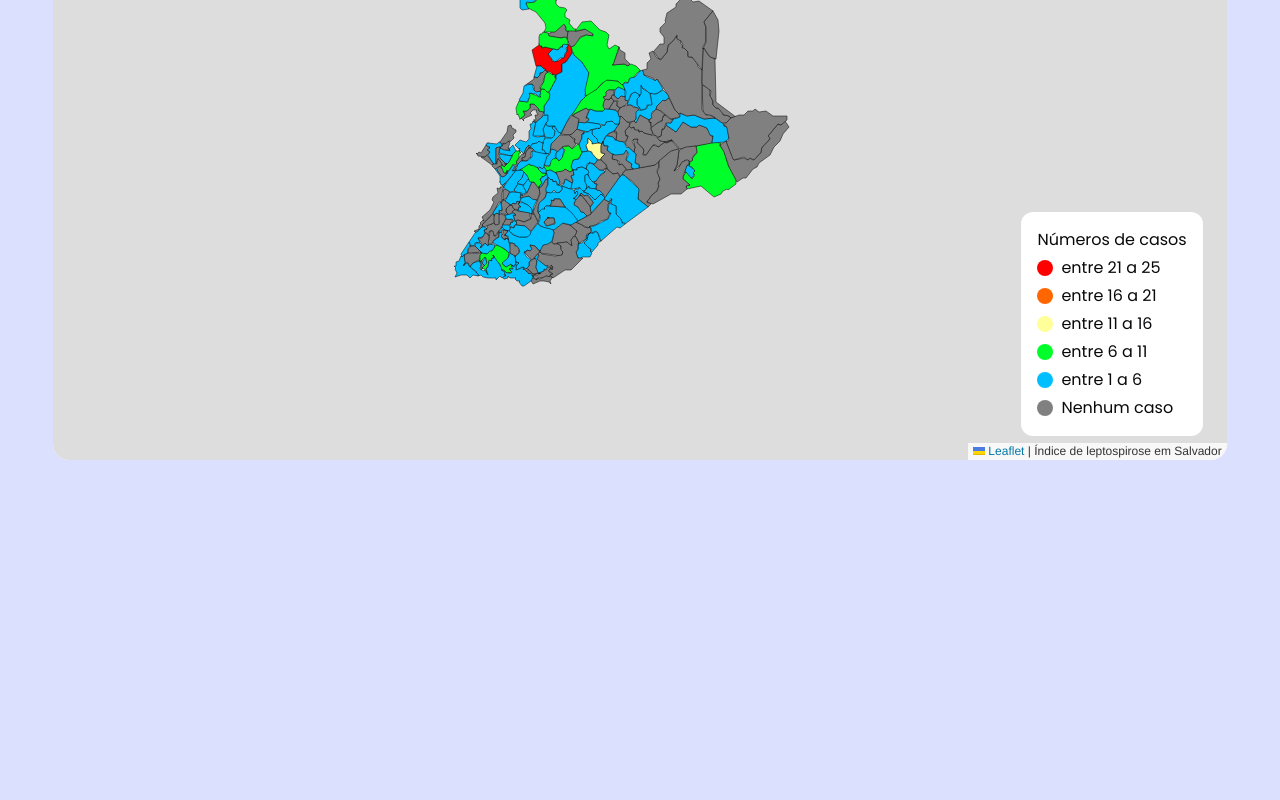
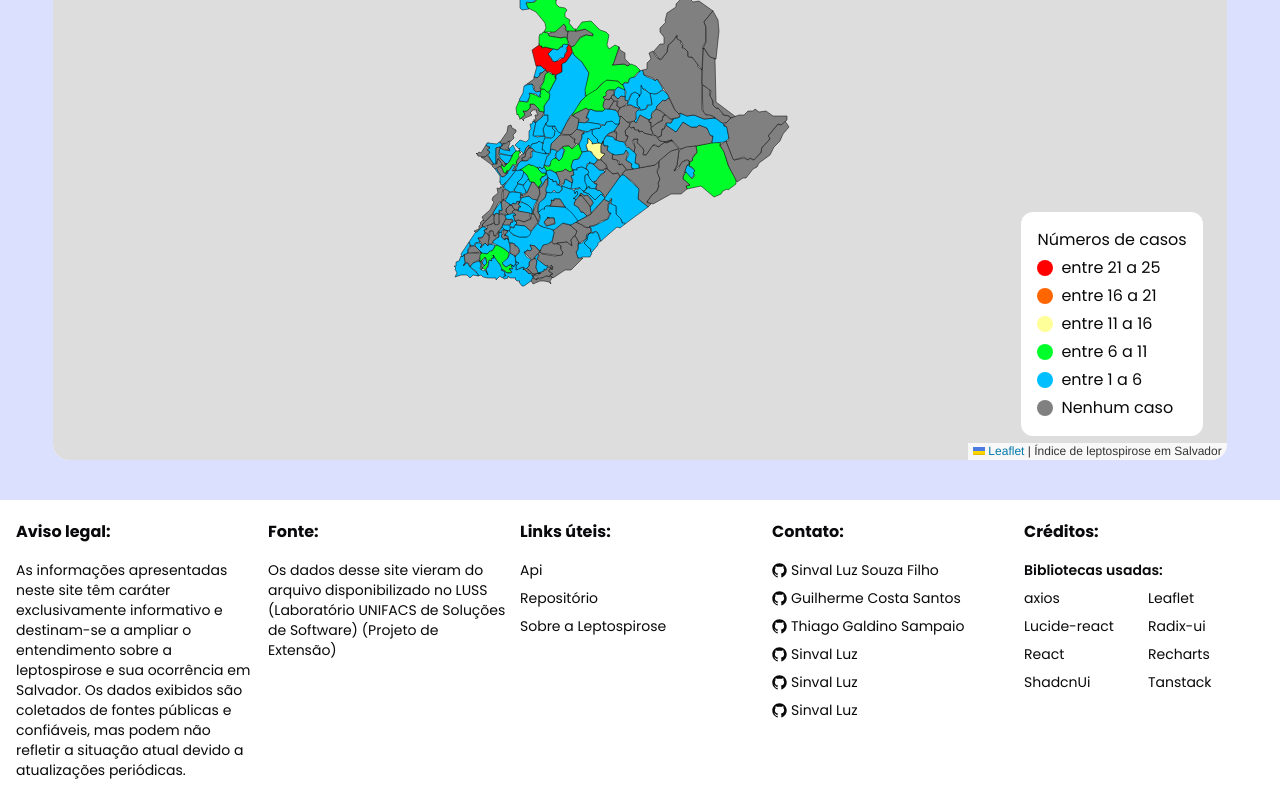
Before and after one commit to Sinvalluz/Cidades-Internas, a Next.js app: page / in a window 1280 px wide. Shown: the part 1564-2364 px from the top of the page. Before the commit the page ends 2064 px from the top, so only its background shows below. Built offline with nearby package versions, Linux system fonts and the light colour scheme.

Commit message:
feat: Adicinando rodapé

```diff
--- a/package.json
+++ b/package.json
@@ -12,6 +12,7 @@
     "@radix-ui/react-icons": "^1.3.0",
     "@radix-ui/react-scroll-area": "^1.2.0",
     "@radix-ui/react-select": "^2.1.2",
+    "@radix-ui/react-separator": "^1.1.0",
     "@radix-ui/react-slot": "^1.1.0",
     "@tanstack/react-query": "^5.59.15",
     "@types/leaflet": "^1.9.12",
--- a/src/app/page.tsx
+++ b/src/app/page.tsx
@@ -1,11 +1,14 @@
 import Cabecalho from '@/components/common/Cabecalho';
 import PainelMain from '@/components/common/PainelMain';
+import Rodape from '@/components/common/rodape';
+import { Separator } from '@/components/ui/separator';
 
 export default function Home() {
 	return (
 		<>
 			<Cabecalho />
 			<PainelMain />
+			<Rodape />
 		</>
 	);
 }
--- a/src/app/sobre/page.tsx
+++ b/src/app/sobre/page.tsx
@@ -1,5 +1,11 @@
 import Cabecalho from '@/components/common/Cabecalho';
+import Rodape from '@/components/common/rodape';
 
 export default function Sobre() {
-	return <Cabecalho />;
+	return (
+		<>
+			<Cabecalho />
+			<Rodape />
+		</>
+	);
 }
--- a/src/components/common/Graficos/GraficoBarras/index.tsx
+++ b/src/components/common/Graficos/GraficoBarras/index.tsx
@@ -88,7 +88,7 @@ export default function GraficoBarras() {
 		},
 	} satisfies ChartConfig;
 	return (
-		<div className='bg-white rounded-2xl sm:p-6 p-2 box-border w-full'>
+		<div className='bg-white rounded-2xl sm:p-6 p-2 box-border w-full overflow-x-hidden'>
 			<div className='flex gap-3 pt-3 flex-wrap'>
 				<Select value={bairroSelecionado} onValueChange={(value) => setBairroSelecionado(value)}>
 					<SelectTrigger className='flex-grow basis-40'>
--- a/src/components/common/Graficos/GraficoMapa/index.tsx
+++ b/src/components/common/Graficos/GraficoMapa/index.tsx
@@ -96,7 +96,7 @@ export default function GraficoMapa() {
 
 	return (
 		<div className='bg-white relative z-0 h-containerGraficoMapa outline-none rounded-2xl w-full'>
-			<h2 className='absolute z-10 pt-2 text-black text-2xl font-bold w-full bg-white h-20 rounded-t-2xl flex items-center justify-center'>
+			<h2 className='absolute z-10 pt-2 text-black text-2xl text-center font-bold w-full bg-white h-20 rounded-t-2xl flex items-center justify-center'>
 				Mapa de Leptospirose em Salvador 2018 e 2019
 			</h2>
 			<MapContainer
--- /dev/null
+++ b/src/components/common/rodape/index.tsx
@@ -0,0 +1,129 @@
+import { GitHubLogoIcon } from '@radix-ui/react-icons';
+
+export default function Rodape() {
+	return (
+		<footer className='w-full bg-white py-5 px-4'>
+			<div className='flex gap-3 flex-wrap justify-center overflow-x-hidden'>
+				<div className='flex-1 box-border basis-40'>
+					<h4 className='font-bold mb-4'>Aviso legal:</h4>
+					<p className='text-sm'>
+						As informações apresentadas neste site têm caráter exclusivamente informativo e destinam-se a
+						ampliar o entendimento sobre a leptospirose e sua ocorrência em Salvador. Os dados exibidos são
+						coletados de fontes públicas e confiáveis, mas podem não refletir a situação atual devido a
+						atualizações periódicas.
+					</p>
+				</div>
+				<div className='flex-1  box-border basis-40 '>
+					<h4 className='font-bold mb-4'>Fonte:</h4>
+					<p className='text-sm'>
+						Os dados desse site vieram do arquivo disponibilizado no LUSS (Laboratório UNIFACS de Soluções
+						de Software) (Projeto de Extensão)
+					</p>
+				</div>
+				<div className='flex-1  box-border basis-40'>
+					<h4 className='font-bold mb-4'>Links úteis:</h4>
+					<ul className='text-sm flex flex-col gap-2'>
+						<li>
+							<a
+								href='https://cidades-internas.vercel.app/api/getLeptoData'
+								className='transition-all hover:text-blue-700 hover:text-base hover:font-semibold'>
+								Api
+							</a>
+						</li>
+						<li>
+							<a
+								href='https://github.com/Sinvalluz/Cidades-Internas'
+								target='_black'
+								className='transition-all hover:text-blue-700 hover:text-base hover:font-semibold'>
+								Repositório
+							</a>
+						</li>
+						<li>
+							<a
+								href='https://www.gov.br/saude/pt-br/assuntos/saude-de-a-a-z/l/leptospirose'
+								target='_black'
+								className='transition-all hover:text-blue-700 hover:text-base hover:font-semibold'>
+								Sobre a Leptospirose
+							</a>
+						</li>
+					</ul>
+				</div>
+				<div className='flex-1  box-border basis-40'>
+					<h4 className='font-bold mb-4'>Contato:</h4>
+					<ul className='text-sm flex flex-col gap-2'>
+						<li className='flex gap-1 items-center'>
+							<GitHubLogoIcon />
+							<a
+								href='https://github.com/Sinvalluz'
+								target='_black'
+								className='transition-all hover:text-blue-700 hover:text-base hover:font-semibold'>
+								Sinval Luz Souza Filho
+							</a>
+						</li>
+						<li className='flex gap-1 items-center'>
+							<GitHubLogoIcon />
+							<a
+								href='https://github.com/guibaa1'
+								target='_black'
+								className='transition-all hover:text-blue-700 hover:text-base hover:font-semibold'>
+								Guilherme Costa Santos
+							</a>
+						</li>
+						<li className='flex gap-1 items-center'>
+							<GitHubLogoIcon />
+							<a
+								href='https://github.com/thiagosampaiog'
+								target='_black'
+								className='transition-all hover:text-blue-700 hover:text-base hover:font-semibold'>
+								Thiago Galdino Sampaio
+							</a>
+						</li>
+						<li className='flex gap-1 items-center'>
+							<GitHubLogoIcon />
+							<a
+								href='https://github.com/Sinvalluz'
+								target='_black'
+								className='transition-all hover:text-blue-700 hover:text-base hover:font-semibold'>
+								Sinval Luz
+							</a>
+						</li>
+						<li className='flex gap-1 items-center'>
+							<GitHubLogoIcon />
+							<a
+								href='https://github.com/Sinvalluz'
+								target='_black'
+								className='transition-all hover:text-blue-700 hover:text-base hover:font-semibold'>
+								Sinval Luz
+							</a>
+						</li>
+						<li className='flex gap-1 items-center'>
+							<GitHubLogoIcon />
+							<a
+								href='https://github.com/Sinvalluz'
+								target='_black'
+								className='transition-all hover:text-blue-700 hover:text-base hover:font-semibold'>
+								Sinval Luz
+							</a>
+						</li>
+					</ul>
+				</div>
+				<div className='flex-1  box-border basis-40'>
+					<h4 className='font-bold mb-4'>Créditos:</h4>
+					<div>
+						<h5 className='text-sm font-semibold mb-2'>Bibliotecas usadas:</h5>
+						<ul className='text-sm grid gap-2 grid-cols-2'>
+							<li>axios</li>
+							<li>Leaflet</li>
+							<li>Lucide-react</li>
+							<li>Radix-ui</li>
+							<li>React</li>
+							<li>Recharts</li>
+							<li>ShadcnUi</li>
+							<li>Tanstack</li>
+						</ul>
+					</div>
+				</div>
+			</div>
+		</footer>
+	);
+}
--- /dev/null
+++ b/src/components/ui/separator.tsx
@@ -0,0 +1,31 @@
+"use client"
+
+import * as React from "react"
+import * as SeparatorPrimitive from "@radix-ui/react-separator"
+
+import { cn } from "@/lib/utils"
+
+const Separator = React.forwardRef<
+  React.ElementRef<typeof SeparatorPrimitive.Root>,
+  React.ComponentPropsWithoutRef<typeof SeparatorPrimitive.Root>
+>(
+  (
+    { className, orientation = "horizontal", decorative = true, ...props },
+    ref
+  ) => (
+    <SeparatorPrimitive.Root
+      ref={ref}
+      decorative={decorative}
+      orientation={orientation}
+      className={cn(
+        "shrink-0 bg-border",
+        orientation === "horizontal" ? "h-[1px] w-full" : "h-full w-[1px]",
+        className
+      )}
+      {...props}
+    />
+  )
+)
+Separator.displayName = SeparatorPrimitive.Root.displayName
+
+export { Separator }
```
Also changed, not shown: 1 other file (tests, documents, lock files or other folders).
